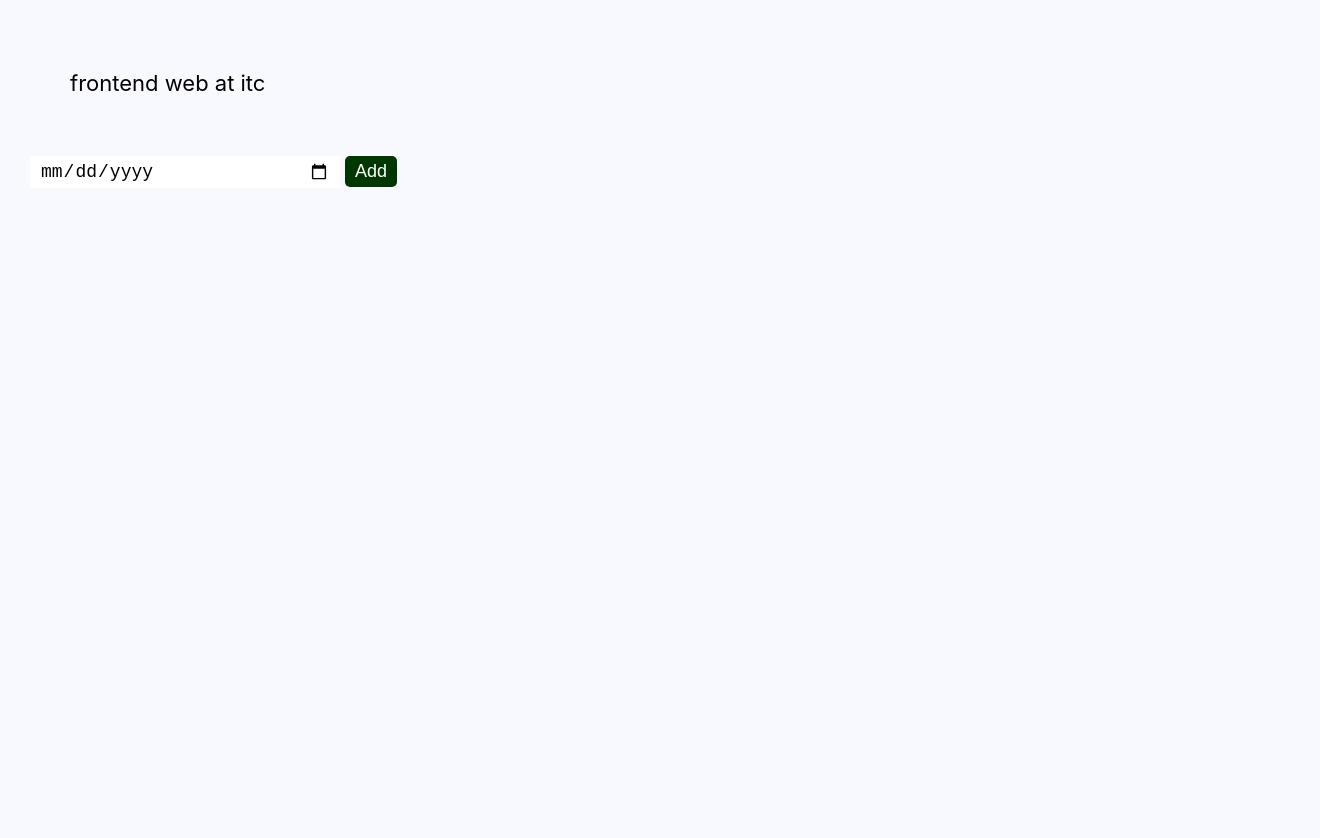
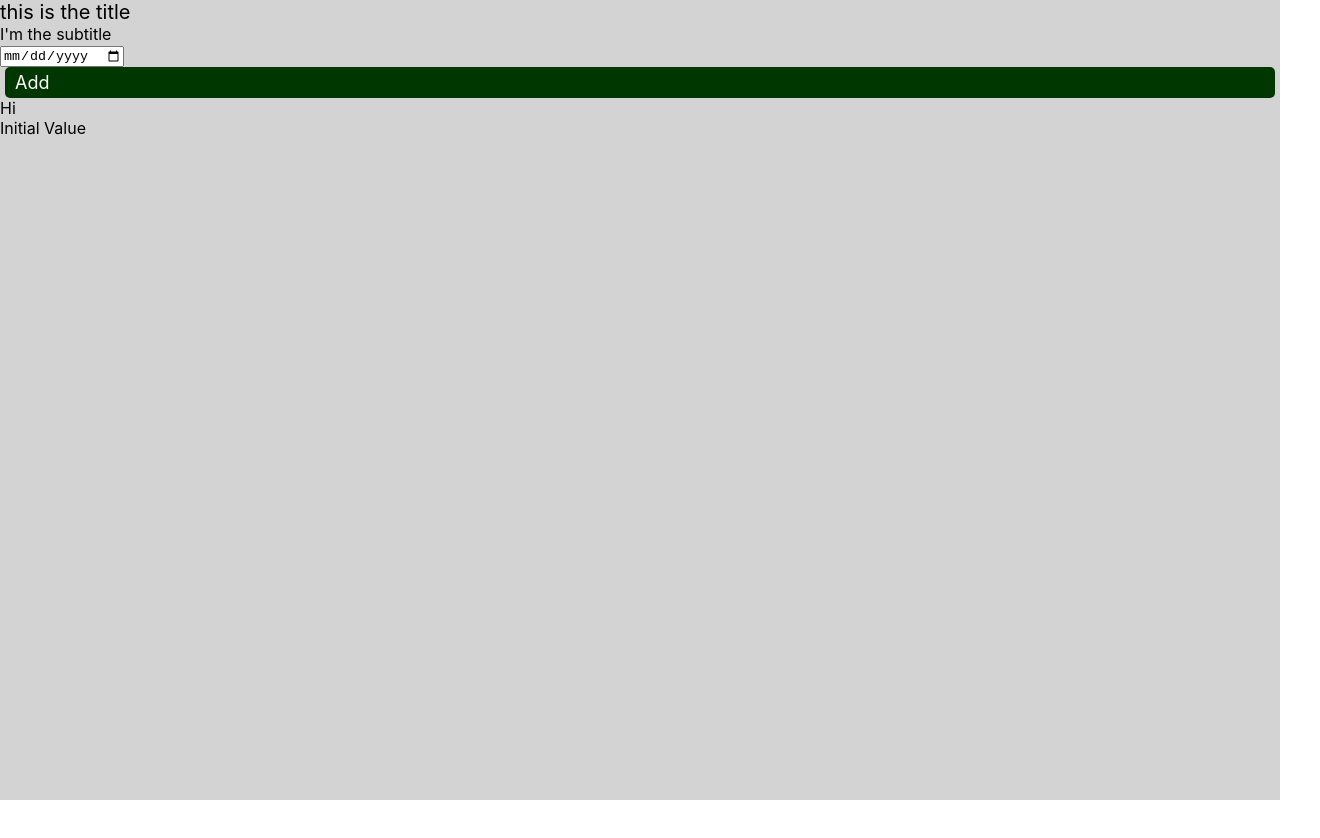
Before and after one commit to sdgrella/frontend_april_react, a React (Create React App) app: page / in a window 1280 px wide. Shown: the whole page, 1320 px wide, since content can reach past the window. After the commit the page ends 800 px from the top, so only its background shows below. Built offline with nearby package versions, Linux system fonts and the light colour scheme.

Commit message:
Add files via upload

```diff
--- a/package.json
+++ b/package.json
@@ -1,5 +1,5 @@
 {
-  "name": "front_end_april_react",
+  "name": "frontend_april_react_live",
   "version": "0.1.0",
   "private": true,
   "dependencies": {
--- a/public/index.html
+++ b/public/index.html
@@ -5,10 +5,7 @@
     <link rel="icon" href="%PUBLIC_URL%/favicon.ico" />
     <meta name="viewport" content="width=device-width, initial-scale=1" />
     <meta name="theme-color" content="#000000" />
-    <meta
-      name="description"
-      content="Web site created using create-react-app"
-    />
+    <meta name="description" content="Live coding in React" />
     <link rel="apple-touch-icon" href="%PUBLIC_URL%/logo192.png" />
     <!--
       manifest.json provides metadata used when your web app is installed on a
@@ -24,20 +21,10 @@
       work correctly both with client-side routing and a non-root public URL.
       Learn how to configure a non-root public URL by running `npm run build`.
     -->
-    <title>React App</title>
+    <title>Frontend Live</title>
   </head>
   <body>
     <noscript>You need to enable JavaScript to run this app.</noscript>
     <div id="root"></div>
-    <!--
-      This HTML file is a template.
-      If you open it directly in the browser, you will see an empty page.
-
-      You can add webfonts, meta tags, or analytics to this file.
-      The build step will place the bundled scripts into the <body> tag.
-
-      To begin the development, run `npm start` or `yarn start`.
-      To create a production bundle, use `npm run build` or `yarn build`.
-    -->
   </body>
 </html>
--- a/src/App.css
+++ b/src/App.css
@@ -1,34 +1,11 @@
 .page-wrapper {
-  display: flex;
-  flex-direction: column;
-
-  background-color: ghostwhite;
+  background-color: lightgray;
   min-height: 100vh;
-  padding: 20px;
   width: 100vw;
 }
 
-.section-one {
-  display: flex;
-}
-
 .title {
-  font-size: 22px;
-  margin: 50px;
-}
-
-.form {
-  flex-grow: 1;
-  margin: 10px 0;
-  padding: 0 10px;
-}
-
-.input-date {
-  border: none;
-  cursor: pointer;
-  font-size: 18px;
-  padding: 5px 10px;
-  width: 50%;
+  font-size: 20px;
 }
 
 .input-button {
@@ -41,21 +18,3 @@
   padding: 5px 10px;
   margin: 0 5px;
 }
-
-.input-button:hover {
-  background-color: lightgreen;
-  color: rgb(0, 55, 0);
-}
-
-.list {
-  flex-grow: 2;
-  margin: 10px 0;
-}
-
-.list-item {
-  background-color: lightgreen;
-  border-radius: 10px;
-  margin-bottom: 20px;
-  padding: 10px 20px;
-  width: 100px;
-}
--- a/src/App.js
+++ b/src/App.js
@@ -1,110 +1,45 @@
-import React, { useEffect, useState } from "react";
+import { useEffect, useState } from "react";
 import "./App.css";
 import Title from "./components/Title.js";
 import Form from "./components/Form.js";
 import List from "./components/List.js";
-
-// TO START, SOME THOUGHTS CONNECTING REACT TO VANILLA JS:
-// It's important to build upon what you learned in vanilla JS to help understand React
-// Thinking back to when you learned about functions and modules . . .
-
-// Functional components are just like functions + modules in vanilla JS
-// // You have to define the function before you can call it (that's what each .js
-// // functional component file is, a function definition that's exported)
-// // You can save the function definition to a variable
-// // You can have parameters in your function definitions
-// // You can have an explicit return value
-// // You can export a function defintion from a file, import it, and call it in another file
-// // You can call the function as many times as you want (that's what <List /> is below, calling
-// // the List functional component)
-// Class components are just like classes + modules in vanilla JS, but that's not our focus for now
-
-// THOUGHTS ON SOME DIFFERENCES ABOUT FUNCTIONAL COMPONENTS AND FUNCTIONS IN VANILLA:
-// In React, you export the function definition from its file (like you saw with modules in vanilla JS),
-// but in vanilla JS we didn't use modules much yet in practice
-// In React, you use React methods to help manage state and lifecycle of your function (component),
-// whereas in vanillaJS, we don't really manage a state in function definitions like this
-// // Remember, React methods (e.g., useState, useEffect, etc.) are defined inside the React
-// //source code, so you've probably never seen the definitions for those; we just call them and
-// // don't need to know their code, just need to know their behavior
-// In React, you see function definitions (e.g., handleClick, handleChange, etc.) inside the
-// functional component definition, whereas in functions in vanilla JS that's not as common to define
-// functions inside other function definitions
-// In React, you're writing JSX in functional components, whereas in vanilla JS it's just vanilla JS
-// In React, your functional component definitions usually have just one parameter (if any), and
-// it's called props; props is an object containing all the arguments passed into the functional component
-// when it's called; in vanilla JS, you oftentimes see multiple parameters, named whatever
-// In React, you'll import third-party packages and rely upon them heavily, whereas in vanilla JS
-// we didn't so much do that very much
-// In React, we don't use getElementById and other DOM functions -- why?
-// In React, you see a lot more && and || (e.g., {user || list && <List />}) -- what?!
-
-// # In-Class Coding Using HOOKS . . .
-// 1. Create a parent component that has a piece of state for the title and uses useEffect to set the title on page load
-// 2. Create a child component for a title and pass to it as props the title from the parent's state (passing state down)
-// 3. Create another child component for a form that has one input and a button; pass down as props to this child the
-// setList method from the parent (passing a setState function down as props in order to lift state up from the child
-// to the parent -- Google search "React how to lift state up" or something like that)
-// // -- When you lift state up, in the child component, you call a function that was passed down as a prop from the parent;
-// // although that callback function is called within the child, it's code is actually run in the scope of the parent
-// 4. When user clicks the button, update the state and console log it
-// 5. Create a third child component for listing the items stored in the list and pass to it as props the list from the parent's state
-// 6. Show the list on the page and have it update automatically each time a new date is added
-
-// Things to think about . . .
-// How would you store in the state a form entry with more than one input?
-// How would you delete an item from the list?
-// How would you use state to conditionally render the style (i.e., the value for className)?
-// How would you map through an array and call a component each time with a different prop?
-// How can you use life cycle methods with fetch to load data to the page from an API?
-// How can you use state to hide and show a loader?
-// How can you use state to enable and disable a button?
-// What is react-router-dom and how can you use it?
-// How can you create a private Route to control which types of users see which page?
-// How would you use the Link component from react-router-dom in general and to pass state?
-// How can you use useLocation to dynamically load page content (e.g., a user's profile)?
-// How can you make your app have a global state so that you don't have to pass props so much?
+import { getDate } from "./lib/functions";
 
 function App() {
-  const [formTitle, setFormTitle] = useState("");
-  const [list, setList] = useState([]);
+  const [title, setTitle] = useState();
+  const [subtitle, setSubtitle] = useState();
+  const [datesArray, setDatesArray] = useState(["Initial Value"]);
 
   useEffect(() => {
-    setFormTitle("frontend web at itc");
+    setTimeout(() => {
+      setTitle("this is the title");
+    }, [1000]);
   }, []);
 
   useEffect(() => {
-    console.log(list);
+    if (title) {
+      console.log(title);
+      setTimeout(() => {
+        setSubtitle("I'm the subtitle");
+      }, [1000]);
+    }
+  }, [title]);
 
-    // Note 1:
-    // This is a technique to use when developing
-    // When you want to see if a piece of state is updating or if you want to see its values after update
-    // useEffect with that piece of state in the dependency array will console log the piece of state
-    // each time that piece of state updates
+  useEffect(() => {
+    if (subtitle) {
+      console.log("subtitle", subtitle);
+    }
+  }, [subtitle]);
 
-    // Note 2:
-    // You can also use this technique before setting if / else conditions inside the use effect
-    // For instance, if each time a piece of state is updated, first you want to check if it has a value or if
-    // its value is equal to something specific; console logging the value in useEffect will help you
-    // better understand how things are working so that you can write good conditionals
-
-    // Note 3:
-    // Don't call a setState function inside use effect for a piece of state that's
-    // in your dependency array -- you'll get an infinite loop! (e.g., don't call setList inside here)
-  }, [list]);
+  useEffect(() => {
+    console.log(datesArray);
+  }, [datesArray]);
 
   return (
     <div className="page-wrapper">
-      {/* Put formTitle in curly braces because in JSX that's how you indicate that it's a JS variable instead of text */}
-      <Title title={formTitle} />
-      <div className="section-one">
-        {/* Calling a component is like calling a function */}
-        {/* Props are like parameters for the function */}
-        {/* For each prop, the name on the left of the = is what it's known as inside the component */}
-        {/* and the name on the right side of the = is the value from the parent that you're assigning to it */}
-        <Form setList={setList} />
-        <List list={list} />
-      </div>
+      <Title title={title} whateverWeWant={subtitle} />
+      <Form setDatesArray={setDatesArray} />
+      <List type="dates" datesArray={datesArray} />
     </div>
   );
 }
--- a/src/components/Form.js
+++ b/src/components/Form.js
@@ -1,24 +1,36 @@
-import { useState } from "react";
+import { useEffect, useState } from "react";
+import "../App.css";
 
 function Form(props) {
-  const { setList } = props;
-  const [formData, setFormData] = useState();
+  const { setDatesArray } = props;
+  const [inputValue, setInputValue] = useState();
 
-  const handleChange = (e) => {
-    setFormData(e.target.value);
+  useEffect(() => {
+    console.log(inputValue);
+  }, [inputValue]);
+
+  const handleInput = (e) => {
+    setInputValue(e.target.value);
   };
 
   const handleClick = () => {
-    setList((prevList) => [...prevList, formData]);
+    setDatesArray((prevState) => {
+      return [inputValue, ...prevState];
+    });
+  };
+
+  const showElements = () => {
+    return <div>Hi</div>;
   };
 
   return (
-    <div className="form">
-      <input type="date" className="input-date" onInput={handleChange} />
-      <button className="input-button" onClick={handleClick}>
+    <>
+      <input type="date" onInput={handleInput} />
+      <div onClick={handleClick} className="input-button">
         Add
-      </button>
-    </div>
+      </div>
+      {showElements()}
+    </>
   );
 }
 
--- a/src/components/List.js
+++ b/src/components/List.js
@@ -1,18 +1,17 @@
-import { useState } from "react";
+import "../App.css";
 
 function List(props) {
-  const { list } = props;
-
+  const { datesArray } = props;
   return (
-    <div className="list">
-      {list.map((item, index) => {
-        return (
-          <div key={item + index} className="list-item">
-            {item}
-          </div>
-        );
-      })}
-    </div>
+    <>
+      {props.type === "dates" && (
+        <div>
+          {datesArray.map((date, index) => {
+            return <div key={date + index}>{date}</div>;
+          })}
+        </div>
+      )}
+    </>
   );
 }
 
--- a/src/components/Title.js
+++ b/src/components/Title.js
@@ -1,9 +1,19 @@
-import { useState } from "react";
+import { useEffect } from "react";
+import "../App.css";
 
 function Title(props) {
-  const { title } = props;
+  const { title, whateverWeWant } = props;
 
-  return <div className="title">{title}</div>;
+  // useEffect(() => {
+  //   console.log(props);
+  // }, []);
+
+  return (
+    <>
+      <div className="title">{title}</div>
+      <div>{whateverWeWant}</div>
+    </>
+  );
 }
 
 export default Title;
--- /dev/null
+++ b/src/lib/functions.js
@@ -0,0 +1,3 @@
+export const getDate = () => {
+  // write your code here
+};
```
Also changed, not shown: src/index.js (+6 -6 lines), 1 other file (tests, documents, lock files or other folders).
